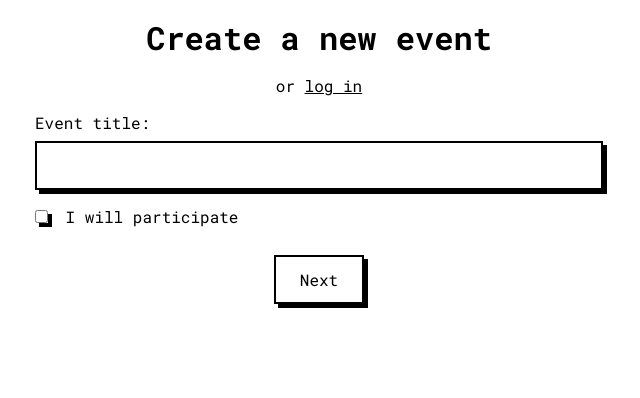
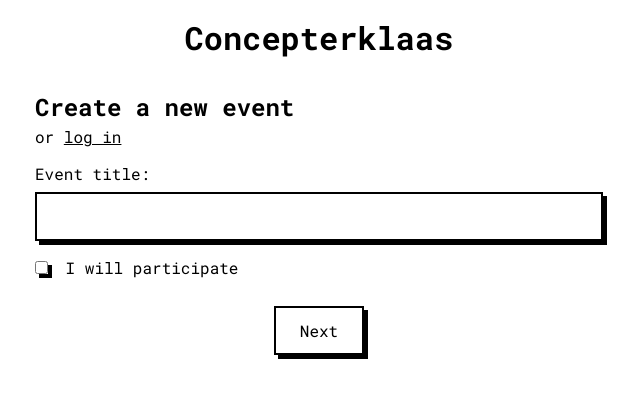
Before and after one commit to carpelli/concepterklaas, a Python web app: template app/templates/new-event/step1.html in a window 1280 px wide. Shown: the top 398 px of the page, without its empty margins (321-961 px from the left). Run offline with Jinja, Linux system fonts and the light colour scheme; the template is opened without the code that fills it, so the values that code supplies are empty.

Commit message:
change titles

```diff
--- a/app/templates/admin/event.html
+++ b/app/templates/admin/event.html
@@ -1,5 +1,5 @@
 {% extends "base.html" %}
-{% block title %}{{ event.name }}{% endblock %}
+{% block title %}{{ event.name }} - admin{% endblock %}
 {% block content %}
     <h1>{{ event.name }}</h1>
     {% if assignment_has_run %}
--- a/app/templates/admin/index.html
+++ b/app/templates/admin/index.html
@@ -1,7 +1,7 @@
 {% extends "base.html" %}
-{% block title %}Admin{% endblock %}
+{% block title %}Admin - Concepterklaas{% endblock %}
 {% block content %}
-    <h1>Admin</h1>
+    <h1>Concepterklaas</h1>
     <h2>My Events</h2>
     <table>
         <thead>
--- a/app/templates/admin/login.html
+++ b/app/templates/admin/login.html
@@ -1,5 +1,5 @@
 {% extends 'base.html' %}
-{% block title %}Login{% endblock %}
+{% block title %}Login - Concepterklaas{% endblock %}
 {% block content %}
     <h1>Concepterklaas</h1>
     <h2>Host login</h2>
--- a/app/templates/new-event/step1.html
+++ b/app/templates/new-event/step1.html
@@ -1,9 +1,10 @@
 {% extends 'base.html' %}
-{% block title %}Create a new event{% endblock %}
+{% block title %}Concepterklaas{% endblock %}
 {% block content %}
-    <h1>Create a new event</h1>
+    <h1>Concepterklaas</h1>
+    <h2 class="mt-2">Create a new event</h2>
     {% if not logged_in %}
-        <p class="text-center">
+        <p>
             or <a href="{{ url_for('login') }}">log in</a>
         </p>
     {% endif %}
--- a/app/templates/new-event/step2.html
+++ b/app/templates/new-event/step2.html
@@ -1,7 +1,8 @@
 {% extends 'base.html' %}
-{% block title %}Add participants{% endblock %}
+{% block title %}Add participants - Concepterklaas{% endblock %}
 {% block content %}
-    <h1>{{ event.name }}</h1>
+    <h1>Concepterklaas</h1>
+    <h3 class="text-center">{{ event.name }}</h3>
     <h2>Participants</h2>
     <table>
         <thead>
--- a/app/templates/new-event/step3.html
+++ b/app/templates/new-event/step3.html
@@ -1,5 +1,5 @@
 {% extends 'base.html' %}
-{% block title %}Register as host{% endblock %}
+{% block title %}Register - Concepterklaas{% endblock %}
 {% block content %}
     <h1>Concepterklaas</h1>
     <h3 class="text-center">{{ event.name }}</h3>
```
